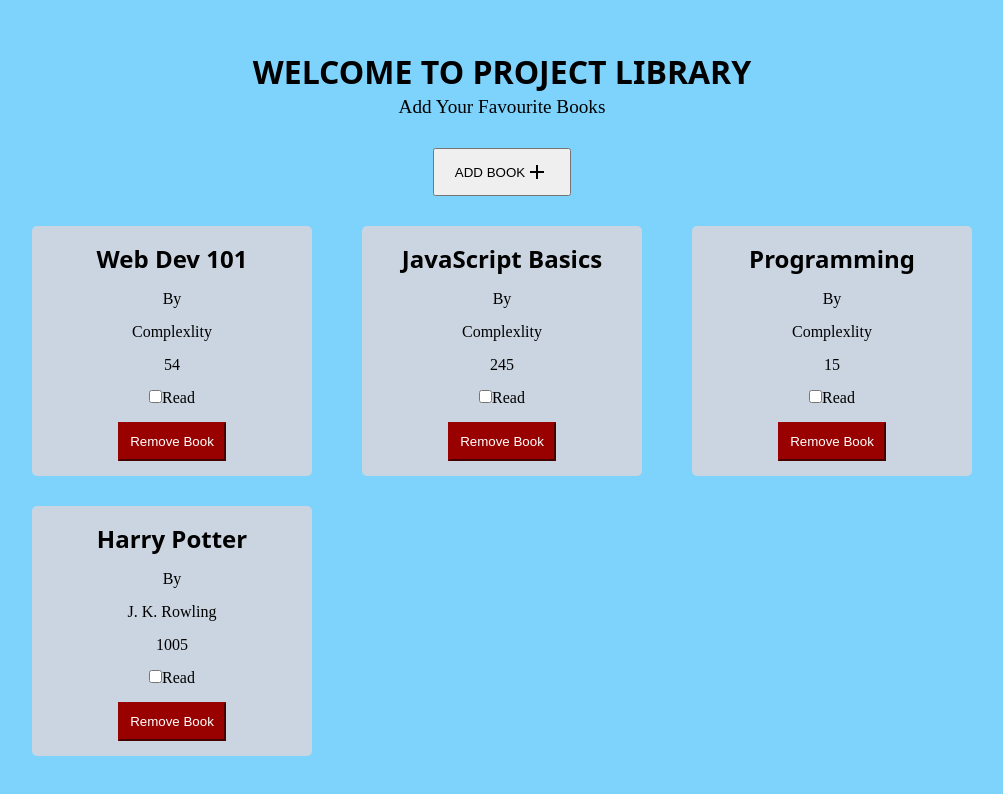
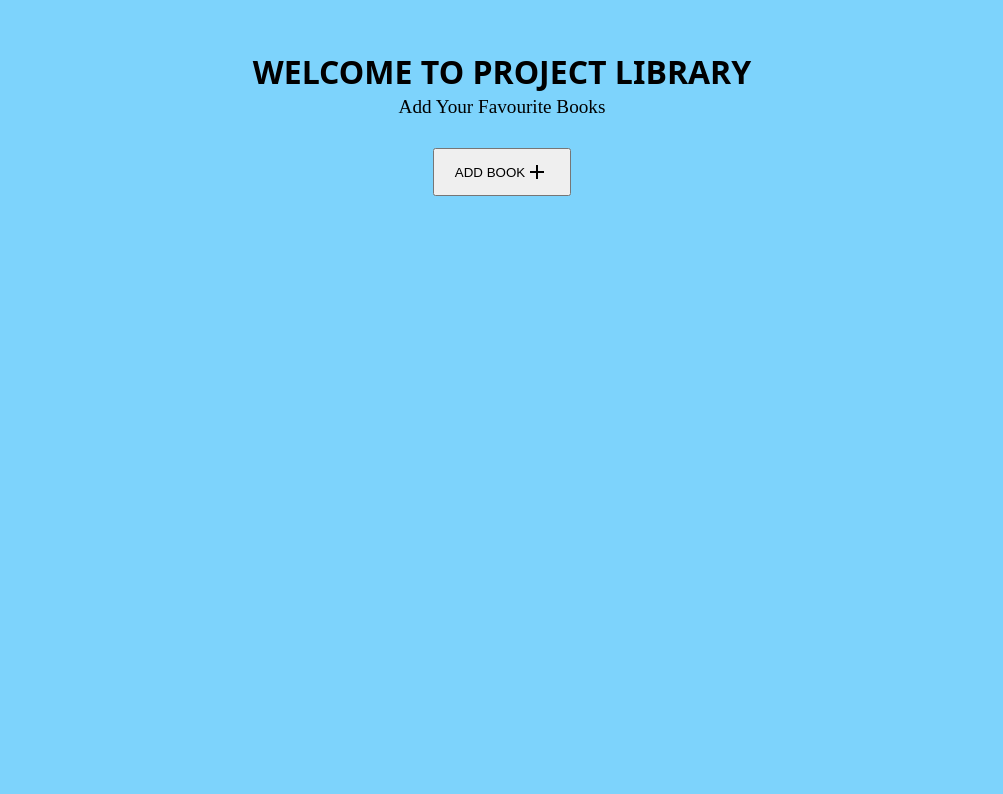
Before and after one commit to Complexlity/books-library, a plain HTML site: page advanced-javascript/index.html in a window 1280 px wide. Shown: the whole page, without its empty margins (138-1141 px from the left). Drawn offline with Linux system fonts and the light colour scheme.

Commit message:
Remove default book cards

```diff
--- a/advanced-javascript/index.html
+++ b/advanced-javascript/index.html
@@ -16,49 +16,6 @@
         <path fill="currentColor" d="M19,13H13V19H11V13H5V11H11V5H13V11H19V13Z" />
       </svg></button>
       <div class="book-wrapper">
-        <div class="book">
-            <h1 class="title">Web Dev 101</h1>
-            <p>By</p>
-            <p class="author">Complexlity</p>
-            <p class="pages">54</p>
-            <div>
-
-                <label><input type="checkbox">Read</label>
-            </div>
-            <button class="delete">Remove Book</button>
-        </div>
-        <div class="book">
-            <h1 class="title">JavaScript Basics</h1>
-            <p>By</p>
-            <p class="author">Complexlity</p>
-            <p class="pages">245</p>
-            <div>
-
-                <label><input type="checkbox">Read</label>
-            </div>
-            <button class="delete">Remove Book</button>
-        </div><div class="book">
-            <h1 class="title">Programming</h1>
-            <p>By</p>
-            <p class="author">Complexlity</p>
-            <p class="pages">15</p>
-            <div>
-
-                <label><input type="checkbox">Read</label>
-            </div>
-            <button class="delete">Remove Book</button>
-        </div>
-        <div class="book">
-            <h1 class="title">Harry Potter</h1>
-            <p>By</p>
-            <p class="author">J. K. Rowling</p>
-            <p class="pages">1005</p>
-            <div>
-
-                <label><input type="checkbox">Read</label>
-            </div>
-            <button class="delete">Remove Book</button>
-        </div>
       </div>
   </section>
   <section class="add-book-section">
```
